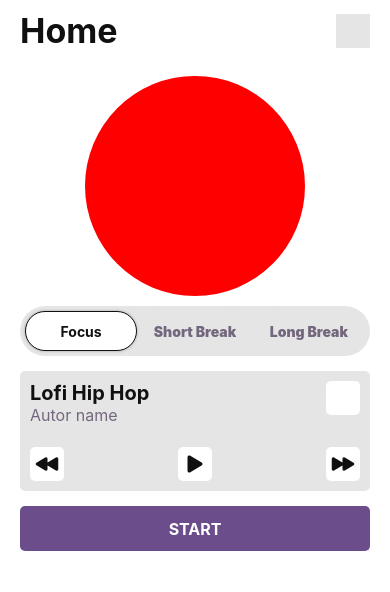
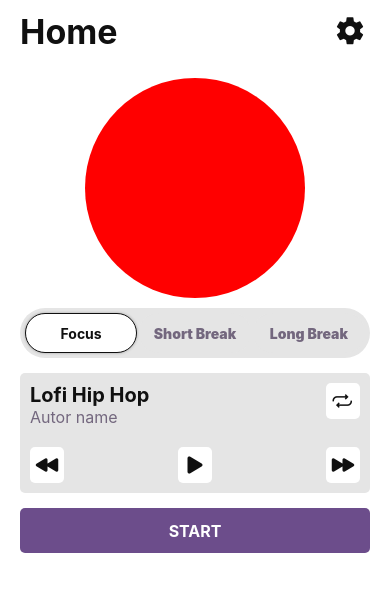
Before and after one commit to rafavilomar/stay-focus, a React Native app: screen / in a window 390 px wide. Shown: the top 592 px of the page. Built offline with nearby package versions, Linux system fonts and the light colour scheme.

Commit message:
buttons added to PlayContent

```diff
--- a/components/Button/IconButton.tsx
+++ b/components/Button/IconButton.tsx
@@ -28,8 +28,8 @@ const styles = StyleSheet.create({
     alignItems: "center",
     padding: 5,
     borderRadius: 5,
-    width: 34,
-    height: 34,
+    // width: 34,
+    // height: 34,
     backgroundColor: colors.background,
   },
   active: {},
--- a/components/Layout/Header.tsx
+++ b/components/Layout/Header.tsx
@@ -1,12 +1,14 @@
 import React from "react";
-import { StyleSheet, Text, View } from "react-native";
+import { Alert, StyleSheet, Text, View } from "react-native";
+import IconButton from "../Button/IconButton";
+import {Ionicons} from '@expo/vector-icons'
 import { colors } from "./GlobalStyles";
 
 export const BigHeader = () => {
   return (
     <View style={styles.bigHeader}>
       <Text style={styles.BigHeader_text}>Home</Text>
-      <View style={styles.icon}></View>
+      <IconButton icon={<Ionicons name='settings-sharp' size={30} color={colors.textMain} />} onPress={() => Alert.alert('Presssssss')} />
     </View>
   );
 };
@@ -20,14 +22,8 @@ const styles = StyleSheet.create({
     padding: 0,
   },
   BigHeader_text: {
-    //   fontFamily: 'Poppins',
     fontWeight: "bold",
     fontSize: 34,
     color: colors.textMain,
   },
-  icon: {
-    width: 34,
-    height: 34,
-    backgroundColor: colors.backgorundSecondary,
-  },
 });
--- a/components/Music/PlayContent.tsx
+++ b/components/Music/PlayContent.tsx
@@ -12,7 +12,10 @@ const PlayContent = () => {
           <Text style={styles.nameSong}>Lofi Hip Hop</Text>
           <Text style={styles.autor}>Autor name</Text>
         </View>
-        <View style={styles.icon}></View>
+        <IconButton
+          icon={<Ionicons name="repeat" size={24} color={colors.textMain} />}
+          onPress={() => Alert.alert("Press")}
+        />
       </View>
       <View style={styles.actions}>
         <IconButton
@@ -47,6 +50,7 @@ const styles = StyleSheet.create({
   content: {
     display: "flex",
     flexDirection: "row",
+    alignItems: 'flex-start',
     width: "100%",
     justifyContent: "space-between",
   },
@@ -68,15 +72,5 @@ const styles = StyleSheet.create({
     flexDirection: "row",
     width: "100%",
     justifyContent: "space-between",
-  },
-  icon: {
-    display: "flex",
-    justifyContent: "center",
-    alignItems: "center",
-    padding: 5,
-    borderRadius: 5,
-    width: 34,
-    height: 34,
-    backgroundColor: colors.background,
-  },
+  }
 });
```
